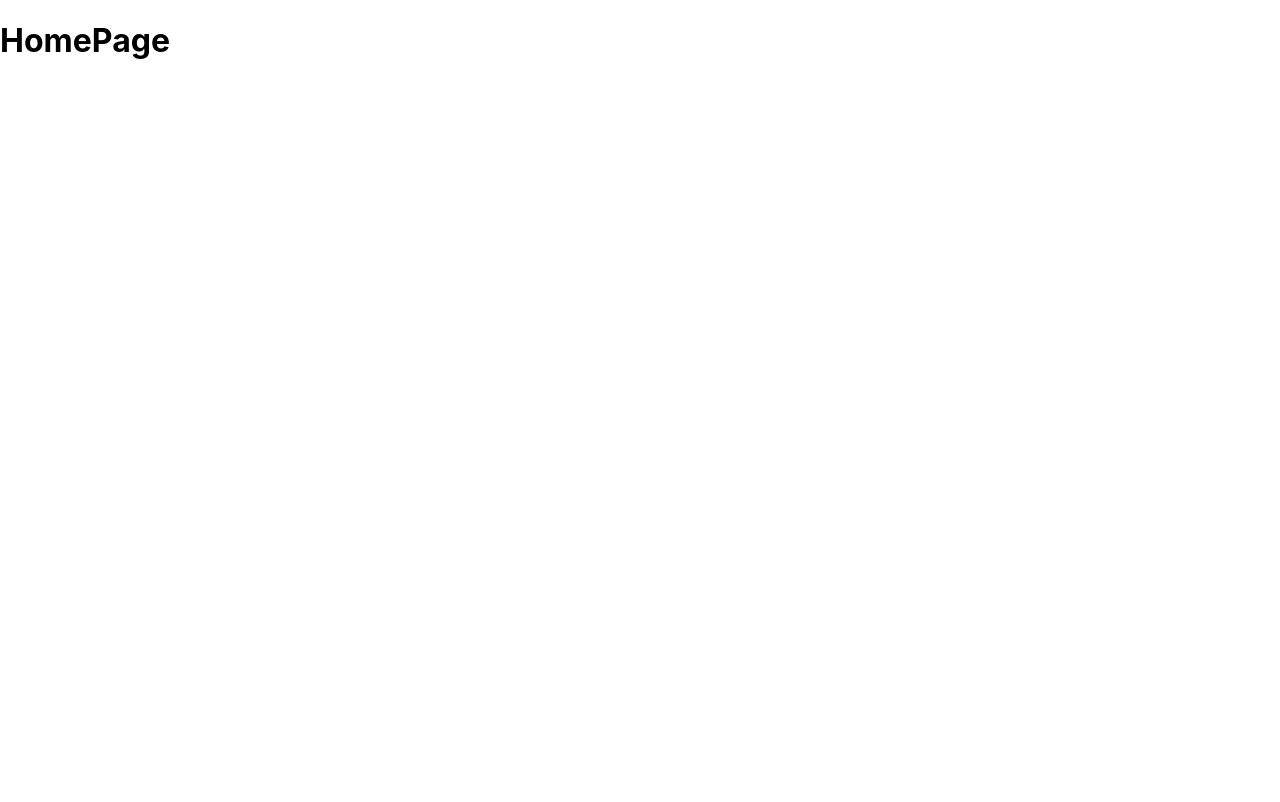
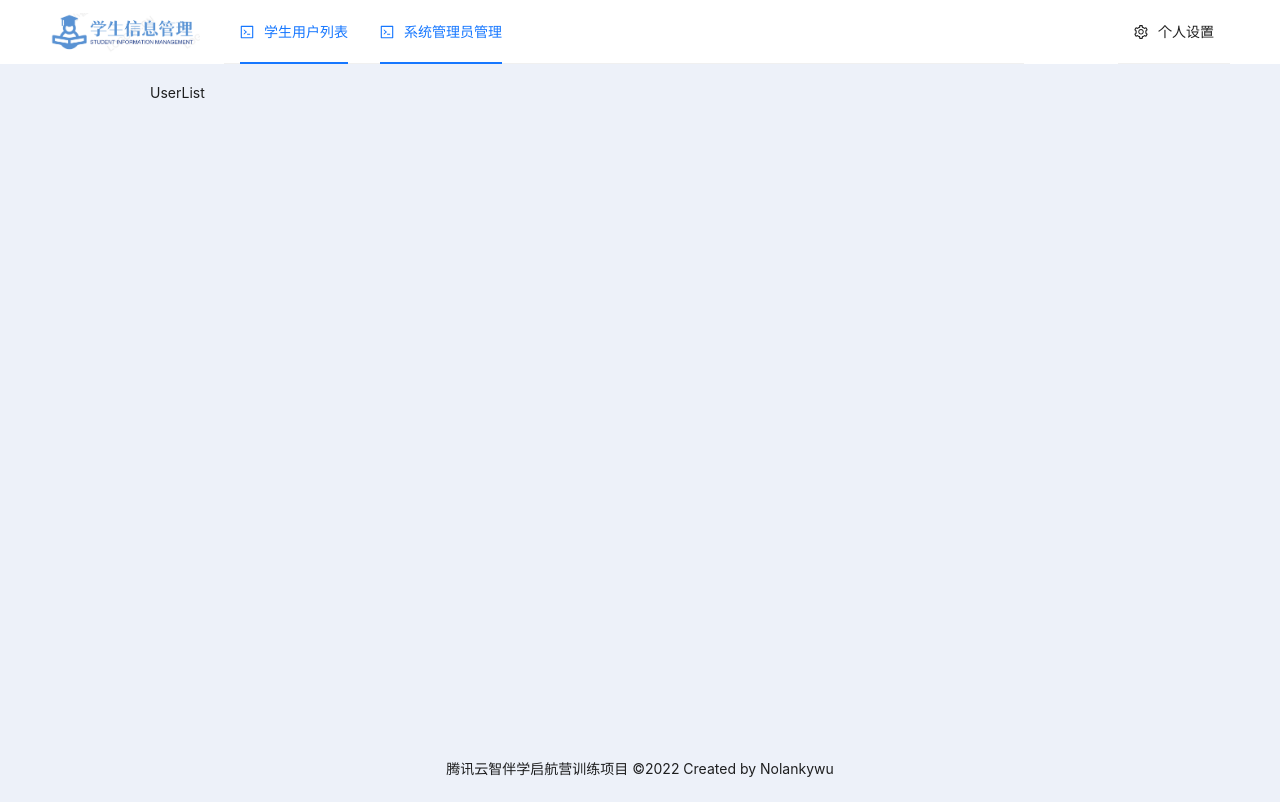
Before and after one commit to tomato-wu/student-management-system, a React (Create React App) app: page /#/homepage in a window 1280 px wide. Built offline with nearby package versions, Linux system fonts and the light colour scheme.

Commit message:
feat:暂存部分代码

```diff
--- a/src/components/LoginForm.tsx
+++ b/src/components/LoginForm.tsx
@@ -2,10 +2,10 @@ import React, { useState } from "react";
 import { Form, Input, Button, Checkbox, message } from "antd";
 import { useNavigate } from "react-router-dom";
 
-const LoginForm = () => {
-  const [username, setUsername] = useState(""); // 用户名
-  const [password, setPassword] = useState(""); // 密码
-  const navigate = useNavigate();
+const LoginForm:React.FC  = () => {
+  const [username, setUsername] = useState<string>(""); // 用户名
+  const [password, setPassword] = useState<string>(""); // 密码
+
 
   const LoginFunc = async () => {
     // 登录函数
--- a/src/components/LoginPage.tsx
+++ b/src/components/LoginPage.tsx
@@ -3,9 +3,7 @@ import React, { useState } from "react";
 import { Form, Input, Button, Space } from "antd";
 import LoginForm from "./LoginForm";
 
-const { Search } = Input;
-
-const LoginPage = () => {
+const LoginPage : React.FC  = () => {
 
   let [loginStatus, setLoginStatus] = useState<boolean>(true);
 
--- /dev/null
+++ b/src/components/UserList.tsx
@@ -0,0 +1,11 @@
+import React from 'react';
+
+const UserList: React.FC = () => {
+    return (
+        <div>
+            UserList
+        </div>
+    )
+}
+
+export default UserList;
--- a/src/pages/HomePage.tsx
+++ b/src/pages/HomePage.tsx
@@ -1,12 +1,161 @@
-import React from 'react';
+import React, { useState, useEffect } from 'react'
+import { Layout, Menu, Space, message, FloatButton, Modal } from 'antd'
+import { useNavigate } from 'react-router-dom'
+
+import {
+  FolderOutlined,
+  CodeOutlined,
+  AppstoreOutlined,
+  SettingOutlined,
+  UserOutlined,
+  LogoutOutlined,
+  QuestionCircleOutlined,
+  ApiOutlined,
+  FolderOpenOutlined,
+  FundViewOutlined,
+} from '@ant-design/icons'
+// 自定义组件
+import UserList from '../components/UserList'
+import logo from '../assets/logo.png'
+const { Header, Content, Footer } = Layout
 
 
-const HomePage: React.FC = () => {
-  return (
-    <div className="HomePage">
-      <h1>HomePage</h1>
-    </div>
-  );
+const items = [
+  {
+    label: '学生用户列表',
+    key: 'userList',
+    icon: <CodeOutlined />,
+  },
+   {
+    label: '系统管理员管理',
+    key: 'userList',
+    icon: <CodeOutlined />,
+  },
+
+]
+
+function MenuItemPage({ currentPage }: { currentPage: string }) {
+  switch (currentPage) {
+    case 'userList':
+      return <UserList />
+    case 'textExtraction':
+      return null
+    default:
+      return null
+  }
 }
 
-export default HomePage;
+const HomePage: React.FC = () => {
+
+  const [current, setCurrent] = useState<string>('userList')
+  const [isModalOpen, setIsModalOpen] = useState<boolean>(false)
+
+  const onClick = () => {
+    console.log('click');
+  }
+
+  const navigate = useNavigate()
+
+  // useEffect(() => {
+  //   if (!localStorage.getItem('token')) {
+  //     localStorage.removeItem('token')
+  //     navigate('/')
+  //   }
+  // }, [navigate])
+
+  const logOut = async () => {
+    localStorage.removeItem('token')
+    navigate('/')
+  }
+
+  const handleOk = () => {
+    setIsModalOpen(false)
+  }
+  const handleCancel = () => {
+    setIsModalOpen(false)
+  }
+
+  const BackToIntroduction = () => {
+    navigate('/')
+  }
+
+  return (
+    <Layout className="layout">
+      {/* Header 头部导航栏 */}
+      <Header
+        style={{
+          background: 'white',
+        }}
+      >
+        <Space size="large">
+          {/* 首页图标 */}
+          <img
+            src={logo}
+            alt="logo无法显示"
+            width={150}
+            onClick={BackToIntroduction}
+            style={{ cursor: 'pointer', display: 'inline-block',
+                  verticalAlign: 'middle',
+      margin: '0 auto', }}
+          />
+          {/* 导航栏，一些路由跳转相关的 */}
+          <Menu
+            mode="horizontal"
+            onClick={onClick}
+            selectedKeys={[current]}
+            style={{ minWidth: '800px', flex: 'auto' }}
+            items={items}
+          />
+        </Space>
+        {/* 个人信息修改导航栏///////////////////////////////////////////////////////////////////////////////// */}
+        <div style={{ float: 'right' }}>
+          <Space size="large">
+            {/* 个人设置 */}
+            <Menu mode="horizontal" >
+              <Menu.SubMenu
+                key="SubMenu"
+                title="个人设置"
+                icon={<SettingOutlined />}
+              >
+                <Menu.Item key="personal" icon={<UserOutlined />}>
+                  个人中心
+                </Menu.Item>
+                <Menu.Item
+                  key="backToIntrodutionPage"
+                  icon={<AppstoreOutlined />}
+                >
+                  返回首页
+                </Menu.Item>
+                <Menu.Item key="logOut" icon={<LogoutOutlined />}>
+                  退出登录
+                </Menu.Item>
+              </Menu.SubMenu>
+            </Menu>
+          </Space>
+        </div>
+      </Header>
+
+      {/* 主体内容区域 */}
+      <Content
+        style={{
+          padding: '20px 150px',
+          backgroundColor: 'rgb(237,241,249)',
+          minHeight: 'calc(100vh - 130px)',
+        }}
+      >
+        <MenuItemPage currentPage={current} />
+      </Content>
+
+      {/* Footer注脚 */}
+      <Footer
+        style={{
+          textAlign: 'center',
+          background: 'rgb(237,241,249)',
+        }}
+      >
+        腾讯云智伴学启航营训练项目 ©2022 Created by Nolankywu
+      </Footer>
+    </Layout>
+  )
+}
+export default HomePage
--- a/src/pages/Login.tsx
+++ b/src/pages/Login.tsx
@@ -40,7 +40,7 @@ const Login: React.FC = () => {
 
   const navigate = useNavigate();
   const LinkToHome = () => {
-    navigate("/home");
+    navigate("/homepage");
   };
 
   const LinkToIntroduction = () => {
```
Also changed, not shown: src/assets/logo.png.
